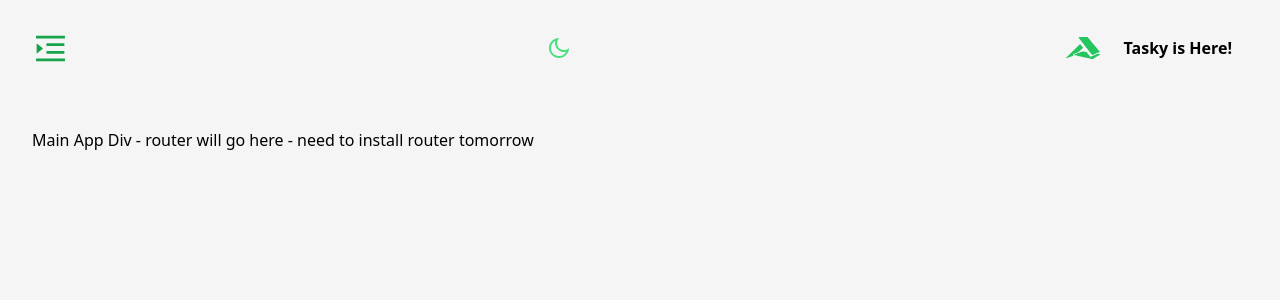
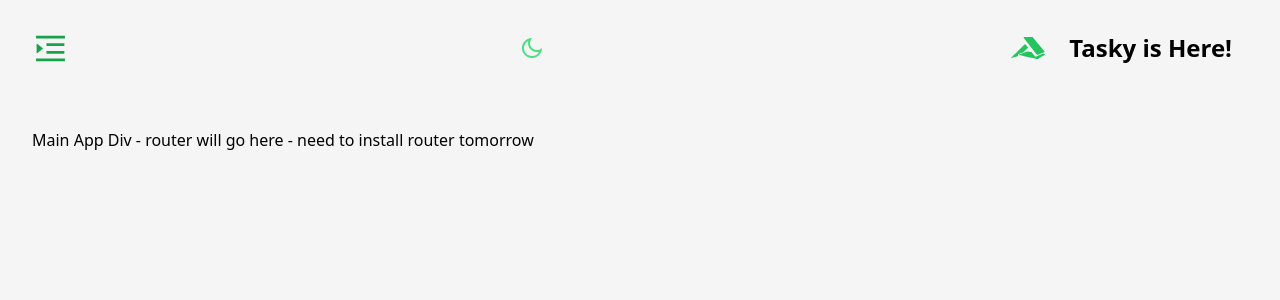
Before and after one commit to FadyEilia2001/tasky, a React (Create React App) app in the folder frontend/: page / in a window 1280 px wide. Shown: the top 300 px of the page. Built offline with nearby package versions, Linux system fonts and the light colour scheme.

Commit message:
task is here made bigger

```diff
--- a/frontend/src/components/Navbar.jsx
+++ b/frontend/src/components/Navbar.jsx
@@ -40,7 +40,7 @@ const Navbar = ({ sidebar, handleClick, dark, handleDark }) => {
       {!sidebar ? (
         <div className="flex items-center p-4">
           <FaAccusoft size={34} className="text-green-500" />
-          <p className="mx-6 font-semibold  text-black dark:text-white">
+          <p className="mx-6 font-semibold text-2xl  text-black dark:text-white">
             Tasky is Here!
           </p>
         </div>
```
